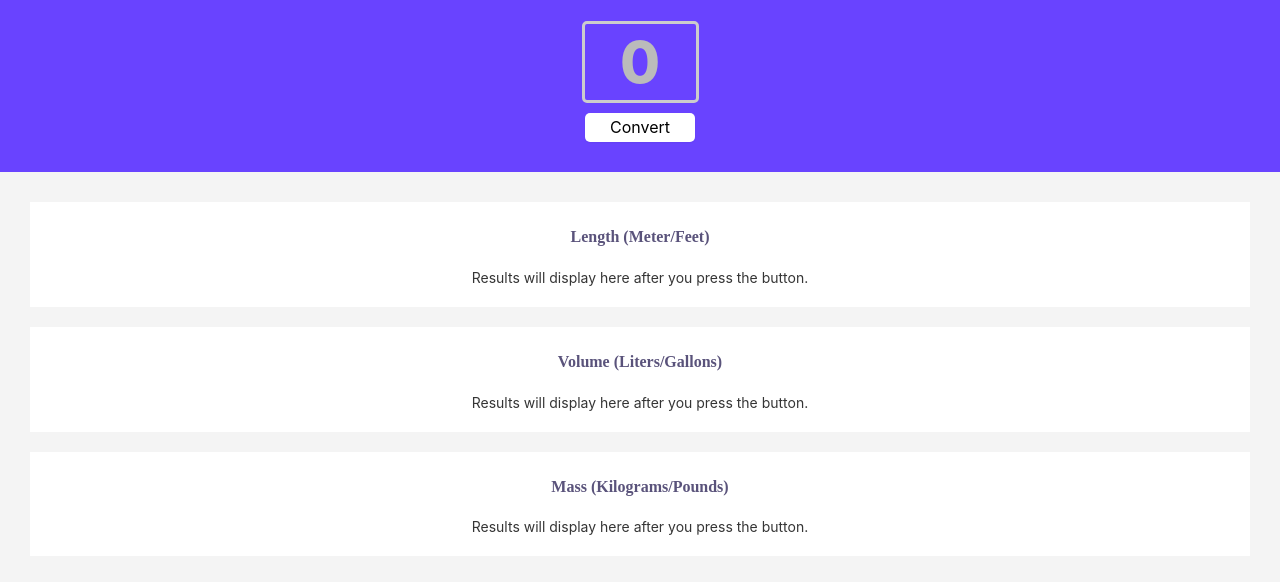
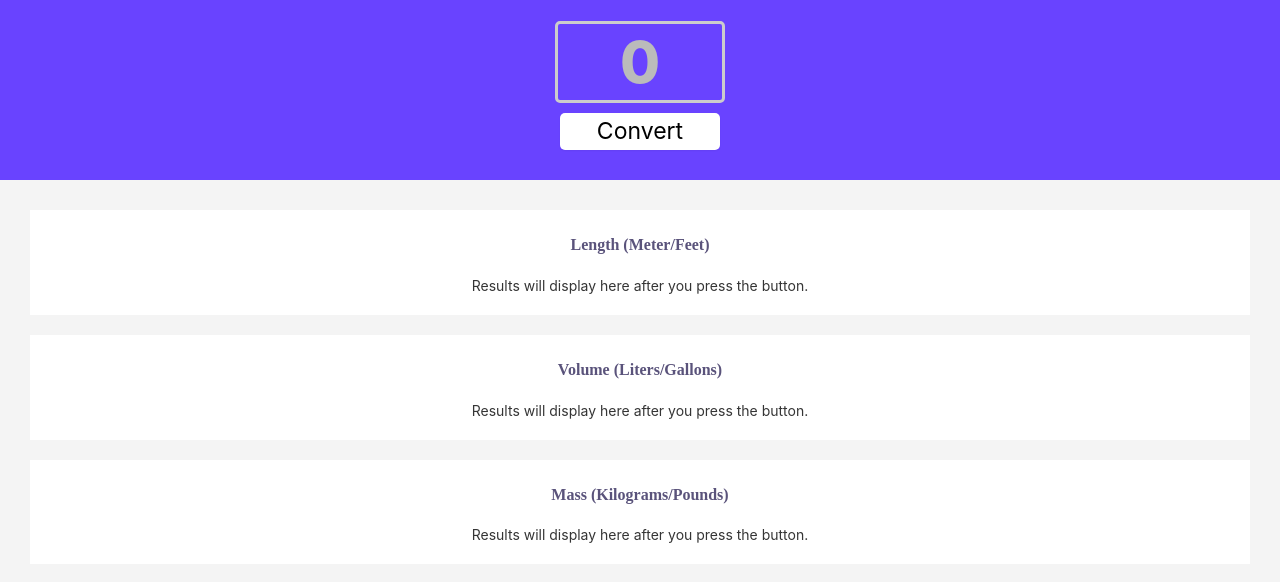
Before and after one commit to schengal4/UnitConverter, a plain HTML site: page index.html in a window 1280 px wide. Shown: the part 58-640 px from the top of the page. Drawn offline with nearby package versions, Linux system fonts and the light colour scheme.

Commit message:
Update index.css Minor change

```diff
--- a/index.css
+++ b/index.css
@@ -24,7 +24,7 @@ body {
     margin: 5px auto;
     padding: 5px;
 
-    width: 117px;
+    width: 170px;
     font-family: Inter;
     font-size: 58px;
     font-weight: 800;
@@ -43,9 +43,10 @@ body {
     margin: auto;
     margin-top: 10px;
     padding: 5px 20px;
-    min-width: 110px;
+    min-width: 160px;
     box-shadow: 0px 1px 2px rgba(0, 0, 0, 0.05);
     border-radius: 5px;
+    font-size: 23px;
 
 }
 .middle {
```
